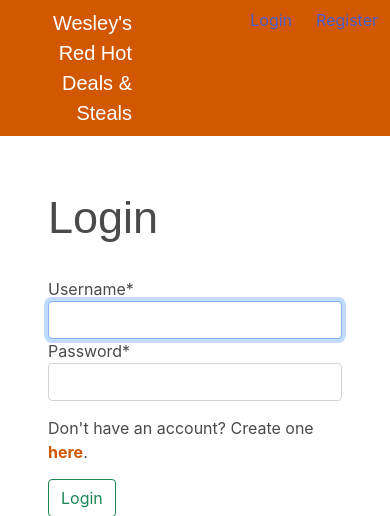
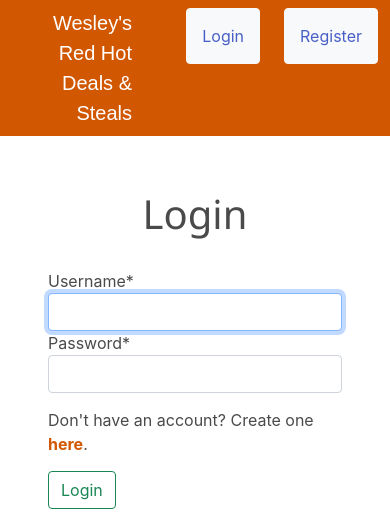
Before and after one commit to seawolfsoftware/wesleysdeals, a Django app: page /login/ in a window 390 px wide. Shown: the top 516 px of the page. Run offline with Django 3.2, Linux system fonts and the light colour scheme; some libraries are stand-ins or nearby versions.

Commit message:
format changes for login, registration pages

```diff
--- a/templates/main/base.html
+++ b/templates/main/base.html
@@ -58,8 +58,19 @@
 
 
                 {% else %}
-                     <div class="col list-item"><a href="/login">Login</a></div>
-                     <div class="col list-item"><a href="/register">Register</a></div>
+
+            <div class="col list-item justify-content-end">
+                <button type="button" class="btn btn-light nav-btn">
+                    <a href="/login">Login</a>
+                </button>
+            </div>
+            <div class="col col-lg-2 list-item justify-content-end">
+                <button type="button" class="btn btn-light nav-btn">
+                    <a href="/register">Register</a>
+                </button>
+
+            </div>
+
 
             {% endif %}
 
--- a/wesleysdeals/static/css/base.css
+++ b/wesleysdeals/static/css/base.css
@@ -78,6 +78,8 @@
   {
     margin-bottom:30px
   }
+
+
 }
 
 
@@ -95,6 +97,8 @@
   {
     text-align:center
   }
+
+
 }
 
 
@@ -175,6 +179,9 @@
 
 
 
+
+
+
 }
 
 
@@ -231,3 +238,19 @@
     /* Footer height */
     padding-bottom: 450px;
 }
+
+.nav-btn {
+    padding: 15px;
+}
+
+.form-control {
+    width: 30%;
+}
+
+@media (max-width:991px)
+{
+  .form-control {
+    width: 100%;
+    }
+
+}
--- a/wesleysdeals/static/css/login.css
+++ b/wesleysdeals/static/css/login.css
@@ -1,4 +1,5 @@
 
+@import url('https://fonts.googleapis.com/css2?family=Noto+Sans&display=swap');
 
 .login #container {
     border-radius: 10px !important;
@@ -17,12 +18,22 @@
 
 #login-header {
     font-size: 45px;
-    font-family: 'Yanone Kaffeesatz', sans-serif;
+    font-family: 'Noto Sans', sans-serif;
     text-align: left;
     margin-bottom: 25px;
     display: block;
     margin-left: auto;
     margin-right: auto;
+}
+
+@media (max-width:991px)
+{
+  #login-header {
+        font-size: 40px;
+        text-align: center;
+
+   }
+
 }
 
 #missing-account {
```
Also changed, not shown: wesleysdeals/static/css/register.css (+21 -0 lines).
